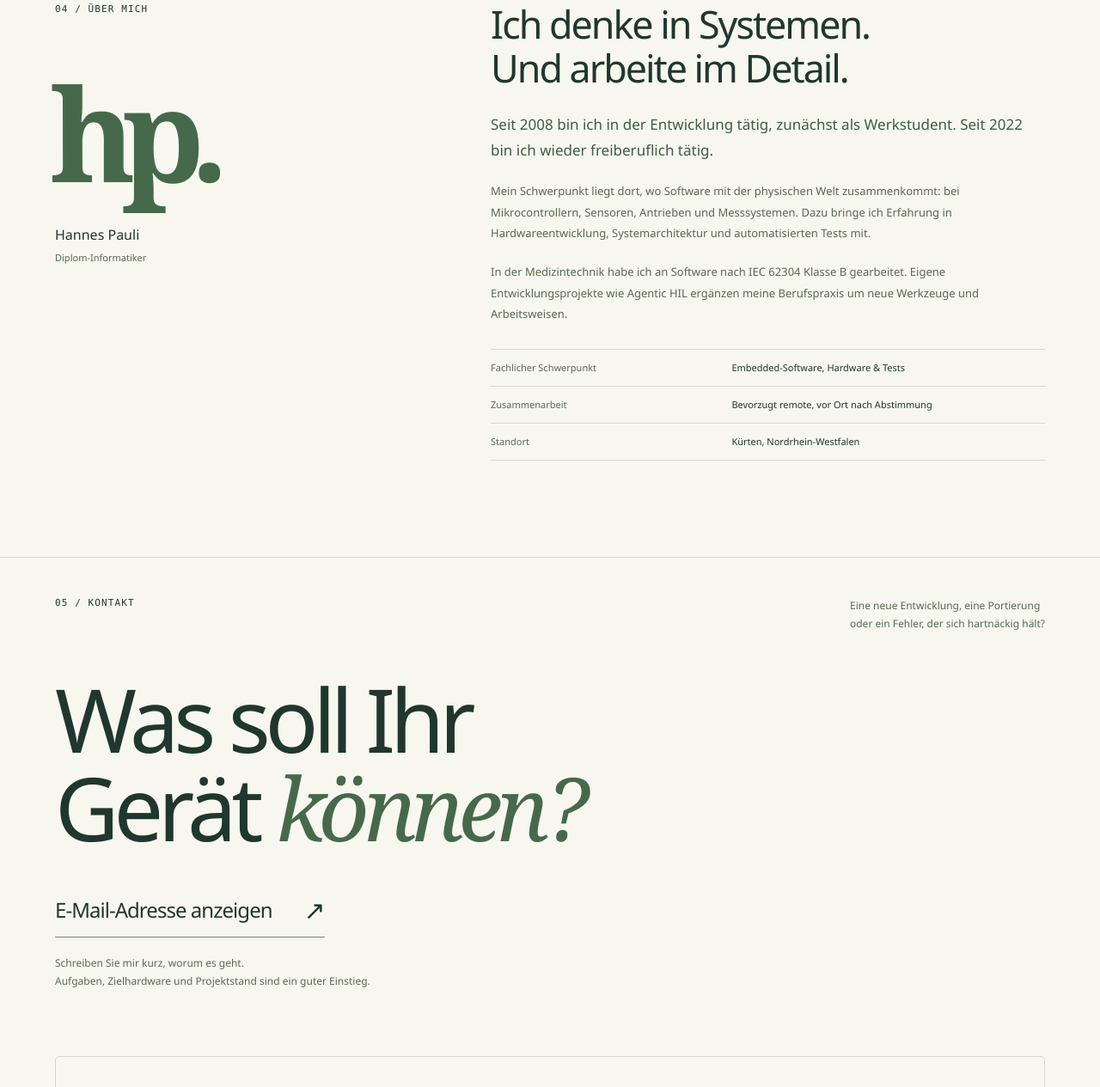
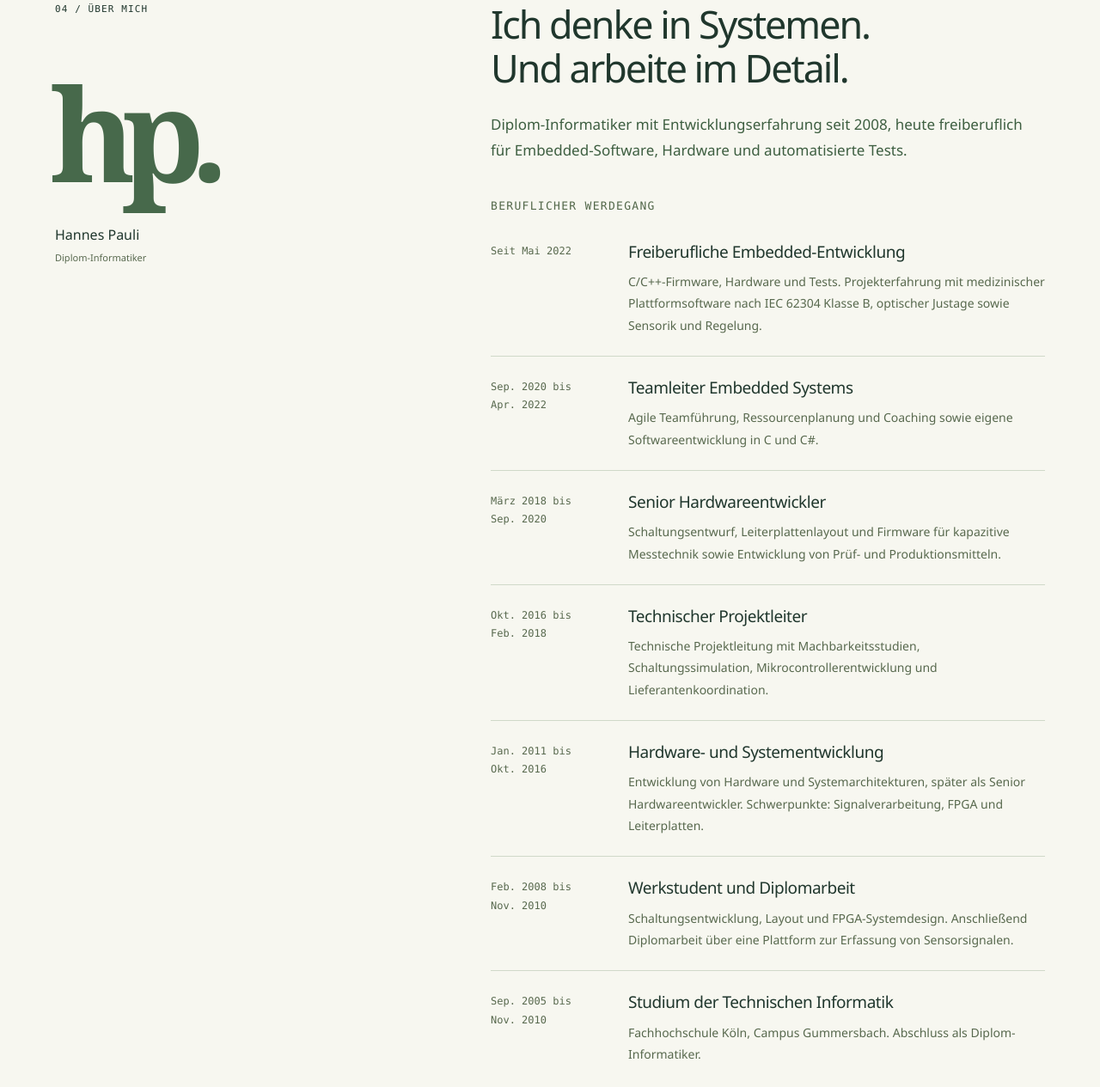
Before and after one commit to hp-8472/hannes-pauli.de, a website: page site/index.html in a window 1280 px wide. Shown: the part 3678-4943 px from the top of the page at 86% size. Drawn offline with Linux system fonts and the light colour scheme.

Commit message:
Webseite: Vita chronologisch erweitern

```diff
--- a/site/index.html
+++ b/site/index.html
@@ -127,7 +127,42 @@
 
     <section id="profil" class="profile section-shell section-space">
       <div class="profile-identity"><p class="eyebrow">04 / Über mich</p><div class="profile-monogram" aria-hidden="true">hp<span>.</span></div><p class="profile-caption">Hannes Pauli<br><span>Diplom-Informatiker</span></p></div>
-      <div class="profile-copy"><h2>Ich denke in Systemen.<br>Und arbeite im Detail.</h2><p class="profile-lead">Seit 2008 bin ich in der Entwicklung tätig, zunächst als Werkstudent. Seit 2022 bin ich wieder freiberuflich tätig.</p><p>Mein Schwerpunkt liegt dort, wo Software mit der physischen Welt zusammenkommt: bei Mikrocontrollern, Sensoren, Antrieben und Messsystemen. Dazu bringe ich Erfahrung in Hardwareentwicklung, Systemarchitektur und automatisierten Tests mit.</p><p>In der Medizintechnik habe ich an Software nach IEC 62304 Klasse B gearbeitet. Eigene Entwicklungsprojekte wie Agentic HIL ergänzen meine Berufspraxis um neue Werkzeuge und Arbeitsweisen.</p><dl class="profile-facts"><div><dt>Fachlicher Schwerpunkt</dt><dd>Embedded-Software, Hardware & Tests</dd></div><div><dt>Zusammenarbeit</dt><dd>Bevorzugt remote, vor Ort nach Abstimmung</dd></div><div><dt>Standort</dt><dd>Kürten, Nordrhein-Westfalen</dd></div></dl></div>
+      <div class="profile-copy">
+        <h2>Ich denke in Systemen.<br>Und arbeite im Detail.</h2>
+        <p class="profile-lead">Diplom-Informatiker mit Entwicklungserfahrung seit 2008, heute freiberuflich für Embedded-Software, Hardware und automatisierte Tests.</p>
+        <p id="werdegang-titel" class="eyebrow career-label">Beruflicher Werdegang</p>
+        <ol class="career-timeline" reversed aria-labelledby="werdegang-titel">
+          <li>
+            <p class="career-period">Seit <time datetime="2022-05">Mai 2022</time></p>
+            <div class="career-content"><h3>Freiberufliche Embedded-Entwicklung</h3><p>C/C++-Firmware, Hardware und Tests. Projekterfahrung mit medizinischer Plattformsoftware nach IEC 62304 Klasse B, optischer Justage sowie Sensorik und Regelung.</p></div>
+          </li>
+          <li>
+            <p class="career-period"><time datetime="2020-09">Sep. 2020</time> bis<br> <time datetime="2022-04">Apr. 2022</time></p>
+            <div class="career-content"><h3>Teamleiter Embedded Systems</h3><p>Agile Teamführung, Ressourcenplanung und Coaching sowie eigene Softwareentwicklung in C und C#.</p></div>
+          </li>
+          <li>
+            <p class="career-period"><time datetime="2018-03">März 2018</time> bis<br> <time datetime="2020-09">Sep. 2020</time></p>
+            <div class="career-content"><h3>Senior Hardwareentwickler</h3><p>Schaltungsentwurf, Leiterplattenlayout und Firmware für kapazitive Messtechnik sowie Entwicklung von Prüf- und Produktionsmitteln.</p></div>
+          </li>
+          <li>
+            <p class="career-period"><time datetime="2016-10">Okt. 2016</time> bis<br> <time datetime="2018-02">Feb. 2018</time></p>
+            <div class="career-content"><h3>Technischer Projektleiter</h3><p>Technische Projektleitung mit Machbarkeitsstudien, Schaltungssimulation, Mikrocontrollerentwicklung und Lieferantenkoordination.</p></div>
+          </li>
+          <li>
+            <p class="career-period"><time datetime="2011-01">Jan. 2011</time> bis<br> <time datetime="2016-10">Okt. 2016</time></p>
+            <div class="career-content"><h3>Hardware- und Systementwicklung</h3><p>Entwicklung von Hardware und Systemarchitekturen, später als Senior Hardwareentwickler. Schwerpunkte: Signalverarbeitung, FPGA und Leiterplatten.</p></div>
+          </li>
+          <li>
+            <p class="career-period"><time datetime="2008-02">Feb. 2008</time> bis<br> <time datetime="2010-11">Nov. 2010</time></p>
+            <div class="career-content"><h3>Werkstudent und Diplomarbeit</h3><p>Schaltungsentwicklung, Layout und FPGA-Systemdesign. Anschließend Diplomarbeit über eine Plattform zur Erfassung von Sensorsignalen.</p></div>
+          </li>
+          <li>
+            <p class="career-period"><time datetime="2005-09">Sep. 2005</time> bis<br> <time datetime="2010-11">Nov. 2010</time></p>
+            <div class="career-content"><h3>Studium der Technischen Informatik</h3><p>Fachhochschule Köln, Campus Gummersbach. Abschluss als Diplom-Informatiker.</p></div>
+          </li>
+        </ol>
+        <dl class="profile-facts"><div><dt>Fachlicher Schwerpunkt</dt><dd>Embedded-Software, Hardware & Tests</dd></div><div><dt>Zusammenarbeit</dt><dd>Bevorzugt remote, vor Ort nach Abstimmung</dd></div><div><dt>Standort</dt><dd>Kürten, Nordrhein-Westfalen</dd></div></dl>
+      </div>
     </section>
 
     <section id="kontakt" class="contact section-shell section-space">
--- a/site/style.css
+++ b/site/style.css
@@ -88,3 +88,15 @@ summary,.menu-toggle,.copy-email,.nav-contact{min-height:44px}
 
 .contact-reveal{border:0;border-bottom:1px solid var(--strong-line);border-radius:0;padding:0 0 6px}
 .form-field input::placeholder,.form-field textarea::placeholder{color:var(--muted);opacity:1}
+
+/* Beruflicher Werdegang */
+.profile-copy .career-label{margin-top:38px;margin-bottom:4px;color:var(--soft-text)}
+.career-timeline{list-style:none;padding:0;margin:0}
+.career-timeline>li{display:grid;grid-template-columns:138px minmax(0,1fr);gap:22px;padding:23px 0;border-top:1px solid var(--line)}
+.career-timeline>li:first-child{border-top:0}
+.career-timeline .career-period{margin:2px 0 0;font-family:var(--mono);font-size:12px;line-height:1.8;color:var(--muted)}
+.career-content h3{font-size:19px;line-height:1.4;font-weight:500;letter-spacing:-.025em;overflow-wrap:anywhere}
+.career-content p{font-size:14px;line-height:1.8;color:var(--muted);margin-top:9px}
+@media(max-width:1000px){.career-timeline>li{grid-template-columns:1fr;gap:8px}.career-timeline .career-period br{display:none}.career-content p{font-size:13px}}
+@media(max-width:600px){.profile-copy .career-label{margin-top:31px}.career-timeline>li{padding:21px 0}.career-content h3{font-size:20px}.career-content p{font-size:14px}}
+@media print{.career-timeline>li{break-inside:avoid;grid-template-columns:138px minmax(0,1fr);padding:14px 0}.career-timeline .career-period,.career-content p{color:var(--ink)}}
```
